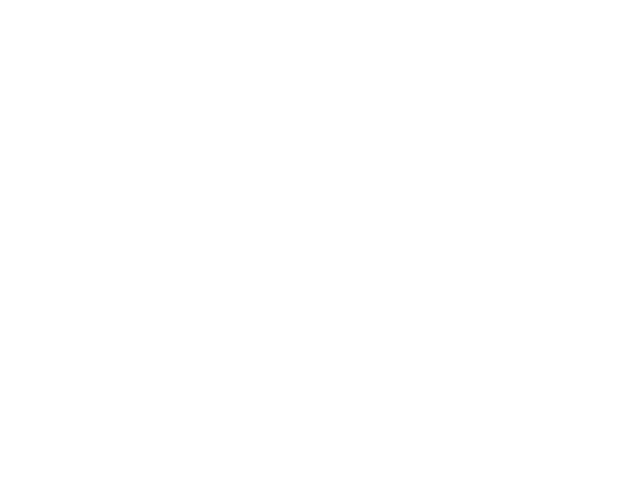
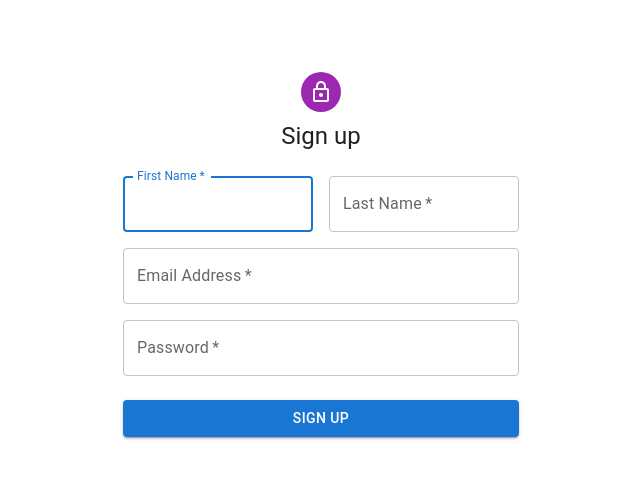
Before and after one commit to ymkim3698/react-app, a React (Create React App) app: page /signUp in a window 1280 px wide. Before the commit this address had no page. Shown: the top 478 px of the page, without its empty margins (319-959 px from the left). Built offline with nearby package versions, Linux system fonts and the light colour scheme.

Commit message:
오늘자 정리 안됨

```diff
--- a/src/App.js
+++ b/src/App.js
@@ -6,12 +6,14 @@ import Board from './components/post_board/Board';
 import Main from './components/test/Main';
 import Flex from './components/test/Flex';
 import SignIn from './components/login/SignIn';
+import SignUp from './components/login/SignUp';
 
 function App() {
   return (
     <Routes>
       <Route path='/' element={<MainTabs />} />
       <Route path='/signIn' element={<SignIn />} />
+      <Route path='/signUp' element={<SignUp />} />
     </Routes>
 
     // <Board />
--- a/src/components/Tabs/MainTabs.js
+++ b/src/components/Tabs/MainTabs.js
@@ -58,7 +58,10 @@ export default function MainTaps() {
           <Tab label="Post Board" {...a11yProps(0)} />
           <Tab label="ToDo List" {...a11yProps(1)} />
           <Tab label="infinite scroll" {...a11yProps(2)} />
+          <div style={{padding:'10px'}} />
           <Link to='/signIn'>로그인</Link>
+          <div style={{padding:'10px'}} />
+          <Link to='/signUp'>회원가입</Link>
         </Tabs>
       </Box>
       <TabPanel value={value} index={0}>
--- a/src/components/login/SignIn.js
+++ b/src/components/login/SignIn.js
@@ -15,18 +15,18 @@ import { createTheme, ThemeProvider } from '@mui/material/styles';
 
 import axios from 'axios';
 
-function Copyright(props) {
-  return (
-    <Typography variant="body2" color="text.secondary" align="center" {...props}>
-      {'Copyright © '}
-      <Link color="inherit" href="https://mui.com/">
-        Your Website
-      </Link>{' '}
-      {new Date().getFullYear()}
-      {'.'}
-    </Typography>
-  );
-}
+// function Copyright(props) {
+//   return (
+//     <Typography variant="body2" color="text.secondary" align="center" {...props}>
+//       {'Copyright © '}
+//       <Link color="inherit" href="https://mui.com/">
+//         Your Website
+//       </Link>{' '}
+//       {new Date().getFullYear()}
+//       {'.'}
+//     </Typography>
+//   );
+// }
 
 const theme = createTheme();
 
@@ -40,8 +40,14 @@ export default function SignIn() {
     setUser({...user, [e.target.name]:e.target.value});
   }
 
-  const selectUserData = async() => {
-    const res = await axios.post('/selectUserData', { user: user });
+  const signIn = async(e) => {
+    e.preventDefault();
+    await axios.post('/api/signIn', { user: user }).then(res => {
+      alert(res.data)
+      console.log(res);
+    }).catch(err => {
+      console.log(err);
+    });
   }
 
   return (
@@ -62,7 +68,7 @@ export default function SignIn() {
           <Typography component="h1" variant="h5">
             Sign in
           </Typography>
-          <Box component="form" onSubmit={selectUserData} noValidate sx={{ mt: 1 }}>
+          <Box component="form" onSubmit={signIn} noValidate sx={{ mt: 1 }}>
             <TextField
               margin="normal"
               required
@@ -87,10 +93,10 @@ export default function SignIn() {
               onChange={userHandle}
               value={user.password}
             />
-            <FormControlLabel
+            {/* <FormControlLabel
               control={<Checkbox value="remember" color="primary" />}
               label="Remember me"
-            />
+            /> */}
             <Button
               type="submit"
               fullWidth
@@ -99,7 +105,7 @@ export default function SignIn() {
             >
               Sign In
             </Button>
-            <Grid container>
+            {/* <Grid container>
               <Grid item xs>
                 <Link href="#" variant="body2">
                   Forgot password?
@@ -110,10 +116,10 @@ export default function SignIn() {
                   {"Don't have an account? Sign Up"}
                 </Link>
               </Grid>
-            </Grid>
+            </Grid> */}
           </Box>
         </Box>
-        <Copyright sx={{ mt: 8, mb: 4 }} />
+        {/* <Copyright sx={{ mt: 8, mb: 4 }} /> */}
       </Container>
     </ThemeProvider>
   );
--- /dev/null
+++ b/src/components/login/SignUp.js
@@ -0,0 +1,166 @@
+import * as React from 'react';
+import Avatar from '@mui/material/Avatar';
+import Button from '@mui/material/Button';
+import CssBaseline from '@mui/material/CssBaseline';
+import TextField from '@mui/material/TextField';
+import FormControlLabel from '@mui/material/FormControlLabel';
+import Checkbox from '@mui/material/Checkbox';
+import Link from '@mui/material/Link';
+import Grid from '@mui/material/Grid';
+import Box from '@mui/material/Box';
+import LockOutlinedIcon from '@mui/icons-material/LockOutlined';
+import Typography from '@mui/material/Typography';
+import Container from '@mui/material/Container';
+import { createTheme, ThemeProvider } from '@mui/material/styles';
+import { Navigate } from "react-router-dom";
+
+import axios from 'axios';
+
+// function Copyright(props) {
+//   return (
+//     <Typography variant="body2" color="text.secondary" align="center" {...props}>
+//       {'Copyright © '}
+//       <Link color="inherit" href="http://localhost:3000">
+//         Your Website
+//       </Link>{' '}
+//       {new Date().getFullYear()}
+//       {'.'}
+//     </Typography>
+//   );
+// }
+
+const theme = createTheme();
+
+export default function SignUp() {
+  const [user, setUser] = React.useState({
+    email:'',
+    password: '',
+    f_name:'',
+    l_name:'',
+  });
+
+  const userHandle = (e) => {
+    setUser({...user, [e.target.name]:e.target.value});
+  }
+
+  // const handleSubmit = (event) => {
+  //   event.preventDefault();
+  //   const data = new FormData(event.currentTarget);
+  //   console.log({
+  //     email: data.get('email'),
+  //     password: data.get('password'),
+  //   });
+  // };
+
+  const signUp = async(e) => {
+    // e.preventDefault();
+    await axios.post('/api/signUp', { user: user }).then(res => {
+      alert(res.data);
+      console.log(res)
+      if(res.data === '회원가입 성공적'){
+        <Navigate to="/" replace={false} />
+      }
+    }).catch(err => {
+      console.log(err)
+    });
+  }
+
+  return (
+    <ThemeProvider theme={theme}>
+      <Container component="main" maxWidth="xs">
+        <CssBaseline />
+        <Box
+          sx={{
+            marginTop: 8,
+            display: 'flex',
+            flexDirection: 'column',
+            alignItems: 'center',
+          }}
+        >
+          <Avatar sx={{ m: 1, bgcolor: 'secondary.main' }}>
+            <LockOutlinedIcon />
+          </Avatar>
+          <Typography component="h1" variant="h5">
+            Sign up
+          </Typography>
+          <Box component="form" noValidate onSubmit={signUp} sx={{ mt: 3 }}>
+            <Grid container spacing={2}>
+              <Grid item xs={12} sm={6}>
+                <TextField
+                  autoComplete="given-name"
+                  name="f_name"
+                  required
+                  fullWidth
+                  id="firstName"
+                  label="First Name"
+                  autoFocus
+                  value={user.f_name || ''}
+                  onChange={userHandle}
+                />
+              </Grid>
+              <Grid item xs={12} sm={6}>
+                <TextField
+                  required
+                  fullWidth
+                  id="lastName"
+                  label="Last Name"
+                  name="l_name"
+                  autoComplete="family-name"
+                  value={user.l_name || ''}
+                  onChange={userHandle}
+                />
+              </Grid>
+              <Grid item xs={12}>
+                <TextField
+                  required
+                  fullWidth
+                  id="email"
+                  label="Email Address"
+                  name="email"
+                  autoComplete="email"
+                  value={user.email || ''}
+                  onChange={userHandle}
+                />
+              </Grid>
+              <Grid item xs={12}>
+                <TextField
+                  required
+                  fullWidth
+                  name="password"
+                  label="Password"
+                  type="password"
+                  id="password"
+                  autoComplete="new-password"
+                  value={user.password || ''}
+                  onChange={userHandle}
+                />
+              </Grid>
+              {/* <Grid item xs={12}>
+                <FormControlLabel
+                  control={<Checkbox value="allowExtraEmails" color="primary" />}
+                  label="I want to receive inspiration, marketing promotions and updates via email."
+                />
+              </Grid> */}
+            </Grid>
+            <Button
+              type="submit"
+              fullWidth
+              variant="contained"
+              sx={{ mt: 3, mb: 2 }}
+            >
+              Sign Up
+            </Button>
+            {/* <Grid container justifyContent="flex-end">
+              <Grid item>
+                <Link href="#" variant="body2">
+                  Already have an account? Sign in
+                </Link>
+              </Grid>
+            </Grid> */}
+          </Box>
+        </Box>
+        {/* <Copyright sx={{ mt: 5 }} /> */}
+      </Container>
+    </ThemeProvider>
+  );
+}
--- a/src/components/post_board/Board.js
+++ b/src/components/post_board/Board.js
@@ -9,6 +9,7 @@ import TablePagination from '@mui/material/TablePagination';
 import TableRow from '@mui/material/TableRow';
 import Button from '@mui/material/Button';
 import Dialog from '@mui/material/Dialog';
+import TextField from '@mui/material/TextField';
 
 import axios from 'axios';
 import WritePost from './WritePost';
@@ -31,6 +32,24 @@ export default function Board() {
   const [postOpenNum, setPostOpenNum] = React.useState();
 
   const [W_DATE, setW_DATE] = React.useState();
+
+  const [search, setSearch] = React.useState('');
+  const [searchRows, setSearchRows] = React.useState([]);
+  const [tmpRows, setTmpRows] = React.useState([]);
+
+  const searchHandle = (e) => {
+    setSearch(e.target.value);
+  }
+
+  const searchTitle = () => {
+    tmpRows.map(tmpRow => {
+      if(tmpRow.TITLE.includes(search)){
+        setSearchRows(searchRows.push(tmpRow));
+      }
+    })
+    setRows(searchRows);
+    setSearchRows([]);
+  }
 
   const setDate = () => {
     const today = new Date();
@@ -69,8 +88,9 @@ export default function Board() {
     //   console.log(err);
     // })
     try {
-      const res = await axios.get('selectAll');
+      const res = await axios.get('/api/selectAll');
       setRows(res.data);
+      setTmpRows(res.data);
 
       console.log(res.data);
     } catch(err) {
@@ -158,6 +178,20 @@ export default function Board() {
       >
         <Post close={handlePostOpenOrClose} loadRows={loadRows} ID_NUM={postOpenNum} date={W_DATE} />
       </Dialog>
+
+      <TextField
+        sx={{ mt: 0 }}
+        id="standard-basic"
+        variant="standard"
+        onChange={searchHandle}
+        fullWidth
+        margin="dense"
+        value={search || ''}
+        name="search"
+      />
+      <Button onClick={searchTitle} autoFocus>
+        검색
+      </Button>
     </>
   );
 }
--- a/src/components/post_board/Post.js
+++ b/src/components/post_board/Post.js
@@ -21,7 +21,7 @@ export default function Post(props) {
   }
 
   const deletePost = async() => {
-    await axios.post('deletePost', {ID_NUM: post.ID_NUM}).then(res => {
+    await axios.post('/api/deletePost', {ID_NUM: post.ID_NUM}).then(res => {
       console.log(res);
     }).catch(err => {
       console.log(err);
@@ -31,7 +31,7 @@ export default function Post(props) {
   }
 
   const updatePost = async() => {
-    await axios.post('updatePost', {post: post, date: props.date}).then(res => {
+    await axios.post('/api/updatePost', {post: post, date: props.date}).then(res => {
       console.log(res);
     }).catch(err => {
       console.log(err);
@@ -41,7 +41,7 @@ export default function Post(props) {
   }
 
   const loadPost = async() => {
-    await axios.post('selectPost', {ID_NUM: props.ID_NUM}).then(res => {
+    await axios.post('/api/selectPost', {ID_NUM: props.ID_NUM}).then(res => {
       console.log(res.data[0]);
       setPost(res.data[0]);
     }).catch(err => {
--- a/src/components/post_board/WritePost.js
+++ b/src/components/post_board/WritePost.js
@@ -21,7 +21,7 @@ export default function WritePost(props) {
   }
 
   const writePost = async() => {
-    await axios.post('insertPost', {post: newPost}).then(res => {
+    await axios.post('/api/insertPost', {post: newPost}).then(res => {
       console.log(res);
     }).catch(err => {
       console.log(err);
```
